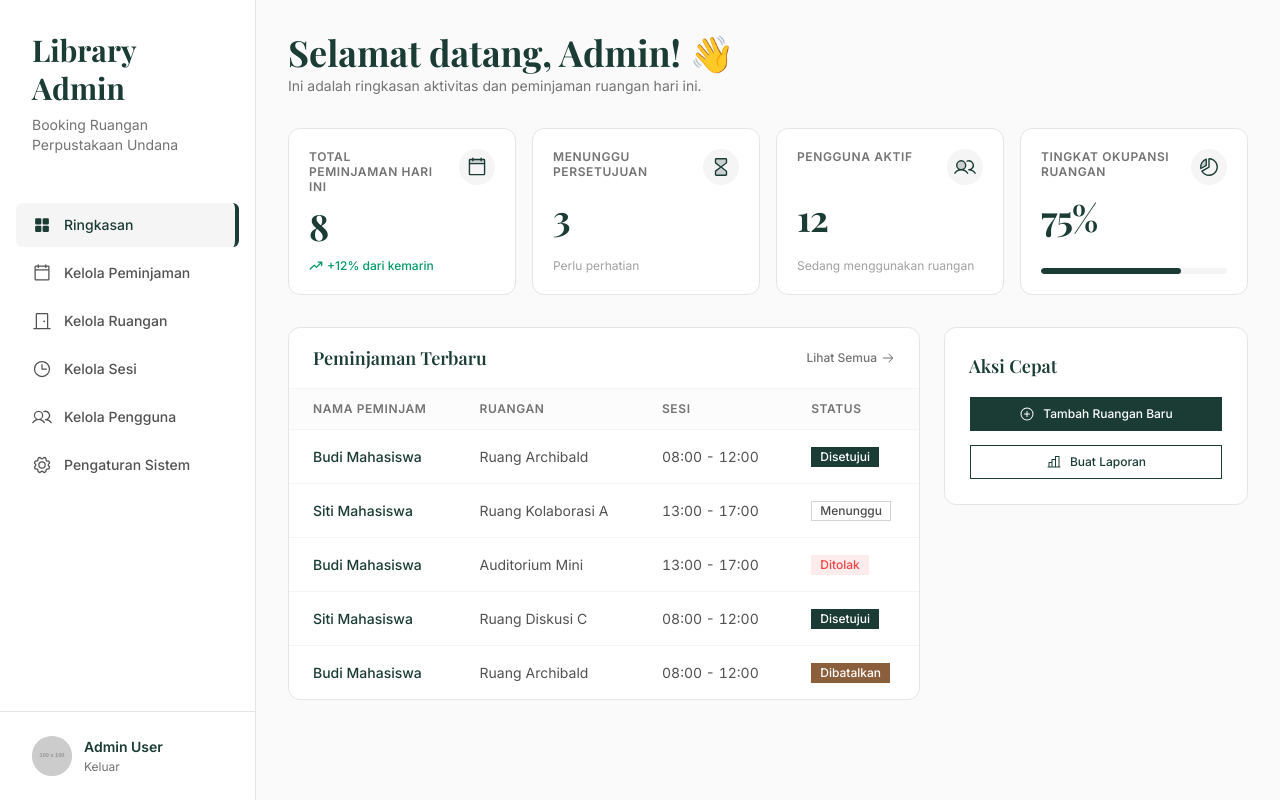
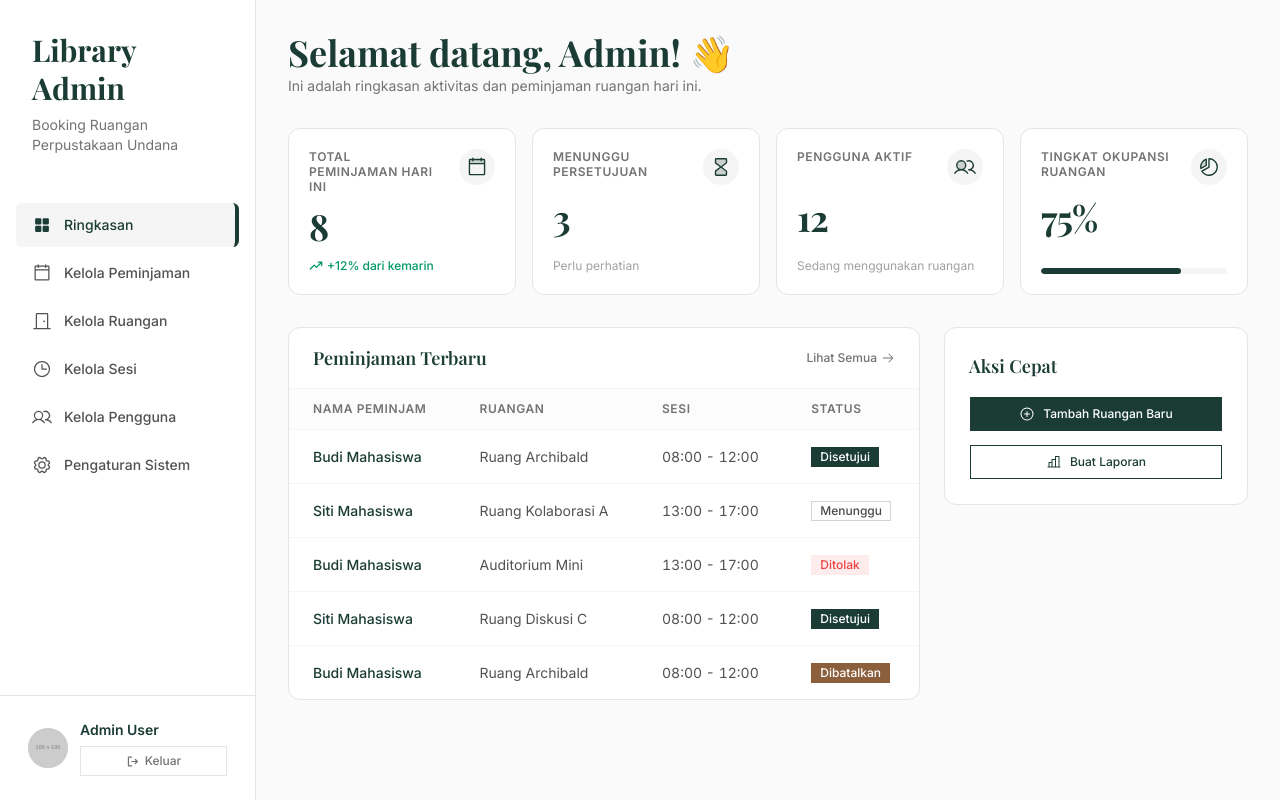
Before and after one commit to legacyditt/booking-room-perpusUndana, a Next.js app in the folder frontend/: page /admin/overview in a window 1280 px wide. Built offline with nearby package versions, Linux system fonts and the light colour scheme; a web font is replaced by a local one.

Commit message:
feat: improve logout button style in sidebar with icon and border

```diff
--- a/frontend/src/features/admin/components/Sidebar.tsx
+++ b/frontend/src/features/admin/components/Sidebar.tsx
@@ -10,6 +10,7 @@ import {
   Clock,
   Users,
   Gear,
+  SignOut,
 } from "@phosphor-icons/react";
 
 const navItems = [
@@ -61,7 +62,8 @@ export function Sidebar() {
 
       {/* User Profile Section */}
       <div className="p-4 border-t border-neutral-200">
-        <div className="flex items-center gap-3 px-4 py-2">
+        <div className="flex items-center gap-3 px-3 py-2">
+          {/* Avatar */}
           <div className="w-10 h-10 rounded-full bg-neutral-200 overflow-hidden relative shrink-0">
             <Image
               src="https://placehold.co/100x100/png"
@@ -70,11 +72,16 @@ export function Sidebar() {
               className="object-cover"
             />
           </div>
+
+          {/* Nama & Tombol Keluar */}
           <div className="flex-1 overflow-hidden">
             <p className="text-sm font-semibold text-primary truncate">
               Admin User
             </p>
-            <button className="text-xs text-neutral-500 hover:text-destructive flex items-center gap-1 mt-0.5 transition-colors">
+            <button
+              className="mt-1.5 w-full flex items-center justify-center gap-1.5 px-3 py-1.5 border border-neutral-200 text-xs font-medium text-neutral-500 hover:border-destructive hover:text-destructive hover:bg-destructive/5 transition-all duration-200"
+            >
+              <SignOut size={13} weight="bold" />
               Keluar
             </button>
           </div>
```
